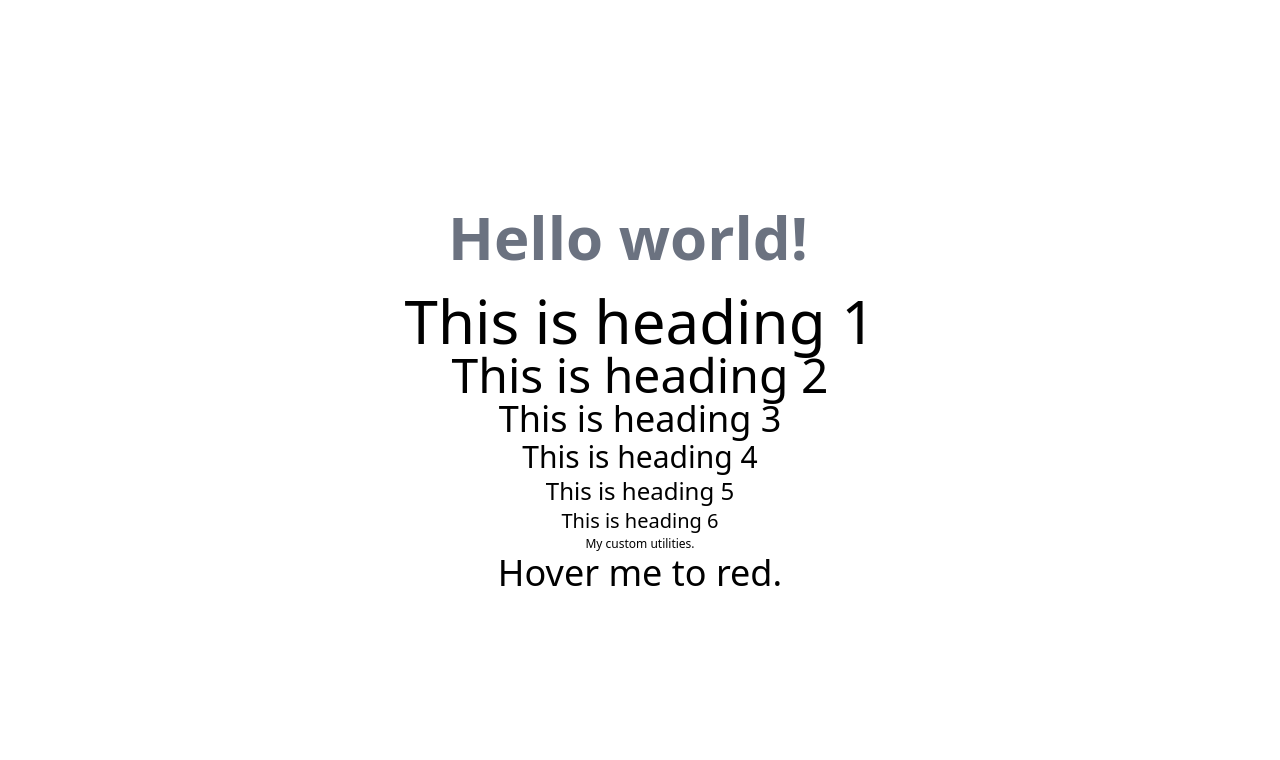
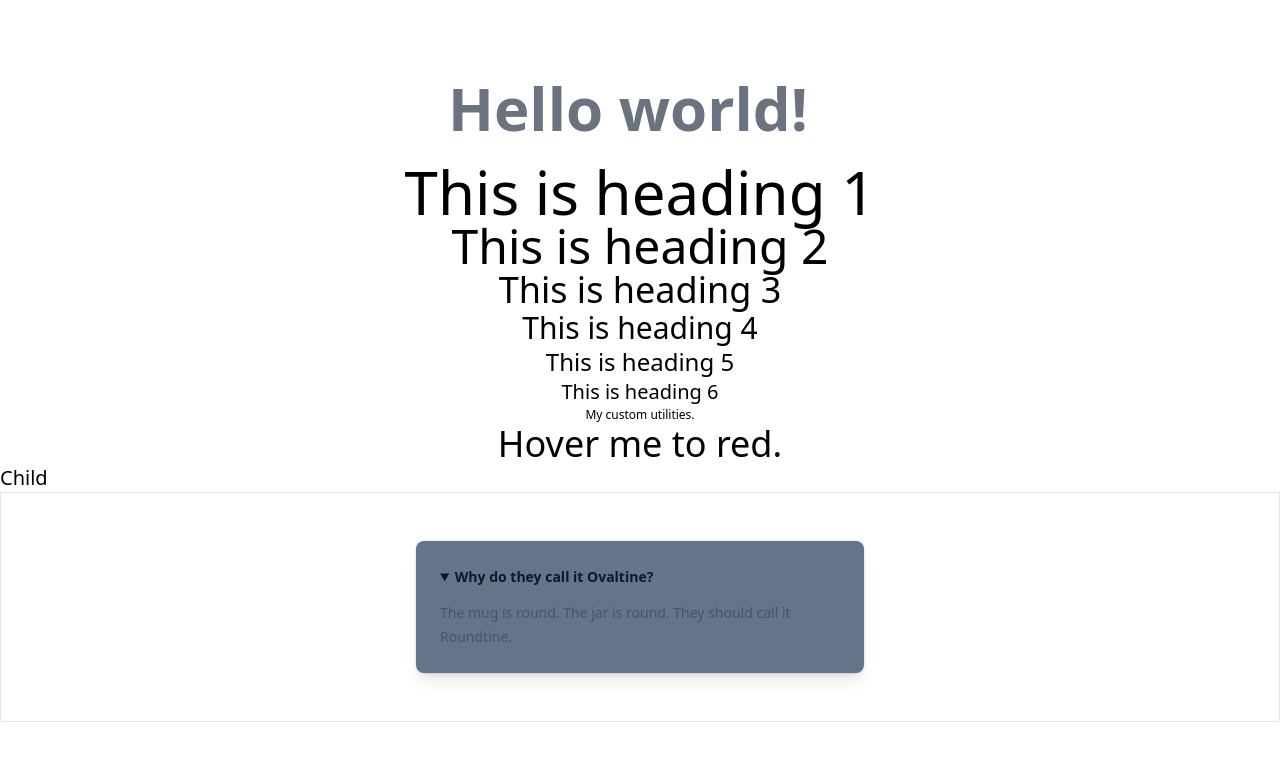
Before and after one commit to Toufiquer/tailwindcss, a website: page src/index.html in a window 1280 px wide. Drawn offline with Linux system fonts and the light colour scheme.

Commit message:
tailwindcss doc

```diff
--- a/src/index.html
+++ b/src/index.html
@@ -19,6 +19,31 @@
         <div class="custom-utilities">My custom utilities.</div>
         <h3 class="hover:hover-text duration-200">Hover me to red.</h3>
       </div>
+      <!--  -->
+      <div class="text-xl">Child</div>
+      <div class="border p-4">
+        <div class="max-w-lg mx-auto p-8">
+          <details
+            class="open:bg-slate-500 bg-slate-500 open:ring-1 open:ring-black/5 dark:open:ring-white/10 open:shadow-lg p-6 rounded-lg"
+            open
+          >
+            <summary
+              class="text-sm leading-6 text-slate-900 font-semibold select-none"
+            >
+              Why do they call it Ovaltine?
+            </summary>
+            <div
+              class="mt-3 text-sm leading-6 text-slate-600 dark:text-slate-400"
+            >
+              <p>
+                The mug is round. The jar is round. They should call it
+                Roundtine.
+              </p>
+            </div>
+          </details>
+        </div>
+      </div>
+      <!--  -->
     </div>
   </body>
 </html>
--- a/tailwind.config.js
+++ b/tailwind.config.js
@@ -1,6 +1,8 @@
 /** @type {import('tailwindcss').Config} */
 module.exports = {
   content: ["./src/**/*.{html,js}"],
+  // content: ["./src/**/*.{html,js}", ".{html,js}"],
+  darkMode: "media", // "class" => darkMode "media" => liteMode;
   theme: {
     extend: {},
   },
```
Also changed, not shown: src/class-name.js (+170 -0 lines), dist/output.css.
